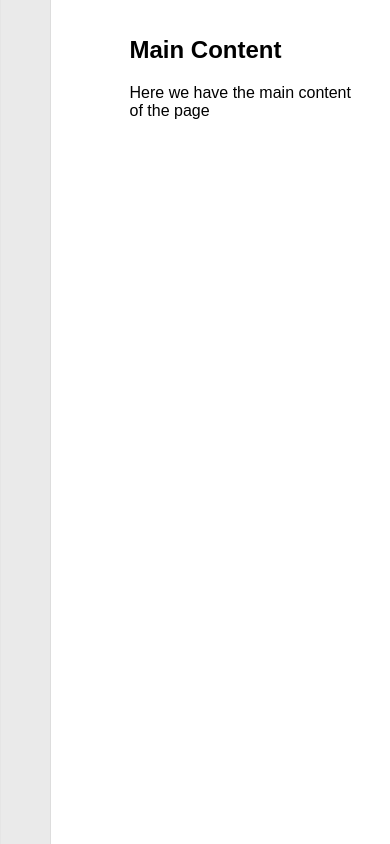
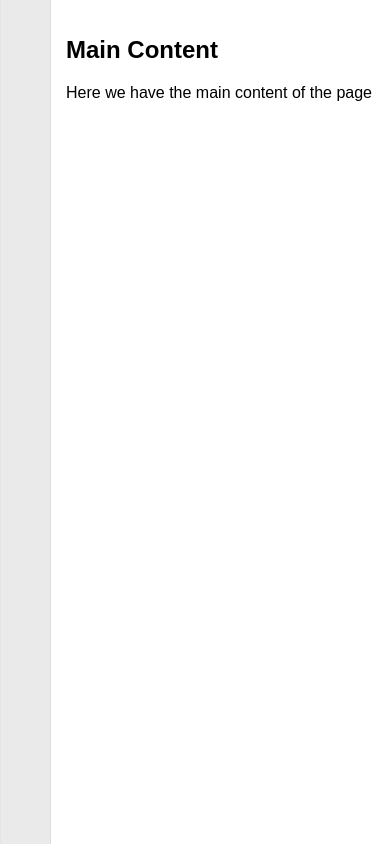
Before and after one commit to sethbonnie/collapsible-sidebar, a React (Create React App) app: page / in a window 390 px wide. Built offline with nearby package versions, Linux system fonts and the light colour scheme; the HTML template or start-up script is replaced by a standard one.

Commit message:
Fix padding on smaller screens

```diff
--- a/src/App.css
+++ b/src/App.css
@@ -61,7 +61,7 @@ html, body {
 
 @media (max-width: 768px) {
   .App {
-
+    padding-left: 50px;
   }
 
   .App-sidebar {
@@ -92,4 +92,8 @@ html, body {
   .App-sidebar.expanded .App-sidebar-content {
     display: block;
   }
+
+  .App-main {
+    padding: 1em;
+  }
 }
```
